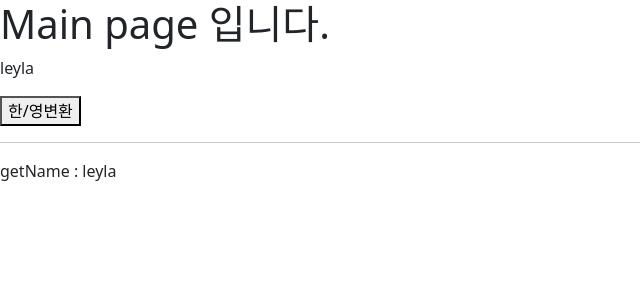
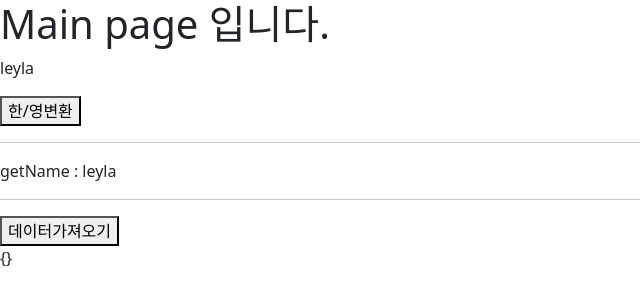
Before and after one commit to pingu9/meetdoc, a Vue app in the folder frontend/: page / in a window 1280 px wide. Shown: the top 306 px of the page, without its empty margins (0-640 px from the left). Built offline with nearby package versions, Linux system fonts and the light colour scheme.

Commit message:
[#issueNum] test: Add actions axios
Add data import code by using axios in actions.js

```diff
--- a/frontend/src/store/actions.js
+++ b/frontend/src/store/actions.js
@@ -2,9 +2,9 @@ import axios from 'axios';
 
 export const actions = {
     getData(context) {
-        axios.get('url들어가는 곳').then((a) => {
+        axios.get('url 들어가는 곳').then((a) => {
             console.log(a.data);
-            context.commit('setMore', a.data);
+            context.commit('setData', a.data);
         })
     }
 };
--- a/frontend/src/store/mutations.js
+++ b/frontend/src/store/mutations.js
@@ -2,4 +2,7 @@ export const mutations = {
     changeName(state) {
         state.name = 'nahyun'
     },
+    setData(state, data) {
+        state.value = data;
+    }
 };
--- a/frontend/src/store/state.js
+++ b/frontend/src/store/state.js
@@ -1,3 +1,4 @@
 export const state = {
     name: 'leyla',//state(데이터) 보관하고 싶으면 여기에 하셈
+    value: {},
 };
--- a/frontend/src/views/MainPage.vue
+++ b/frontend/src/views/MainPage.vue
@@ -4,11 +4,14 @@
   <button @click="changeName()">한/영변환</button>
   <hr>
   <span>getName : {{getName}}</span>
+  <hr>
+  <button @click="getData()">데이터가져오기</button>
+  <p>{{value}}</p>
 </template>
 
 <script>
 
-import { mapState, mapMutations, mapGetters } from 'vuex';
+import { mapState, mapMutations, mapGetters, mapActions } from 'vuex';
 
 export default {
   data() {
@@ -20,14 +23,15 @@ export default {
 
   },
   computed: {
-    ...mapState(['name']),
+    ...mapState(['name', 'value']),
     // ...mapGetters({
     //   getter : 'getName'
     // }),
     ...mapGetters(['getName',]),
   },
   methods: {
-    ...mapMutations(['changeName'])
+    ...mapMutations(['changeName']),
+    ...mapActions(['getData']),
   }
 }
 </script>
```
